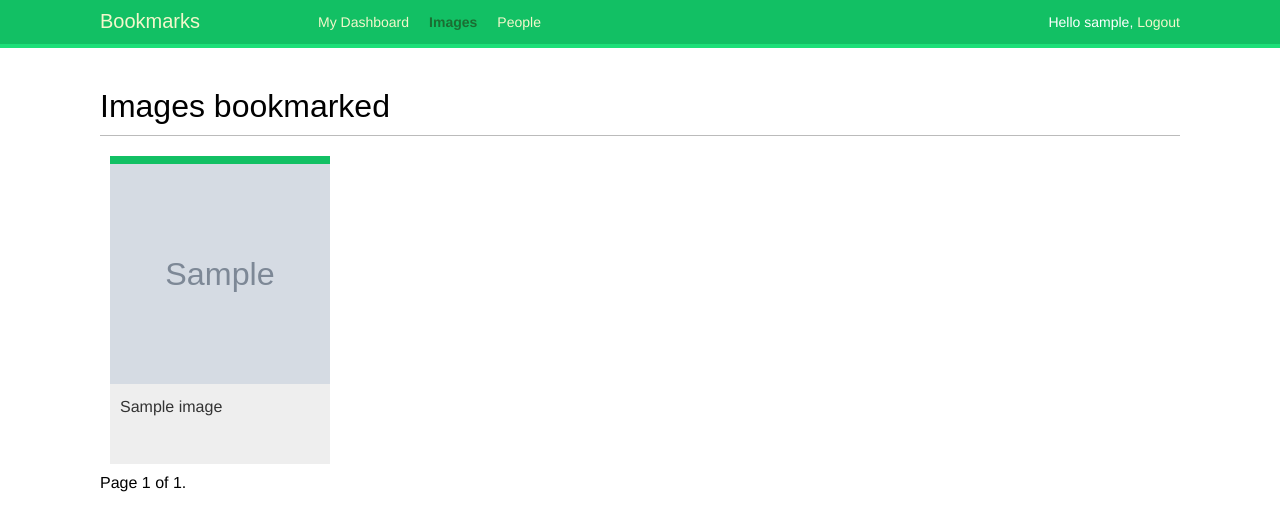
After one commit to healingfields/social_website-Django-, a Django app: page /images/ in a window 1280 px wide. The commit adds this page. Shown: the top 531 px of the page. Run offline with Django 3.2, Linux system fonts and the light colour scheme; a user stored in the database is signed in; tables that the repository leaves empty hold one stand-in row (values such as "Sample post"); grey boxes marked "Sample" are stand-in pictures; some libraries are stand-ins or nearby versions; some web fonts are replaced.

Commit message:
list bookmarks with pagination, working on scrolling option with ajax

```diff
--- a/account/templates/base.html
+++ b/account/templates/base.html
@@ -5,6 +5,7 @@
     <meta charset="UTF-8">
     <title>{% block title %} {% endblock %}</title>
     <link href="{% static "css/base.css" %}" rel="stylesheet">
+
 </head>
 <body>
     <div id="header">
@@ -14,8 +15,9 @@
                 <li {% if section == "dashboard" %} class="selected" {% endif %}>
                     <a href="{% url "dashboard" %}">My Dashboard</a>
                 </li>
-                <li {% if section == "images" %} class="selected" {% endif %}>
-                    <a href="#">Images</a>
+                <li {% if section == "images" %}class="selected"{% endif %}>
+                    <a href="{% url "images:list" %}">Images</a>
+                </li>
 
                 <li {% if section == "people" %} class="selected" {% endif %}>
                     <a href="#">People</a>
--- a/config/settings.py
+++ b/config/settings.py
@@ -25,7 +25,7 @@ SECRET_KEY = 'django-insecure-)zn3841#js8q%tgf)o7ooe9q7h=r#^an4=1i1)aosu2aeq))if
 # SECURITY WARNING: don't run with debug turned on in production!
 DEBUG = True
 
-ALLOWED_HOSTS = []
+ALLOWED_HOSTS = ['mysite.com', '127.0.0.1', 'localhost']
 
 
 # Application definition
--- a/account/static/js/bookmarklet.js
+++ b/images/static/js/bookmarklet.js
@@ -1,6 +1,6 @@
 (function() {
     var jquery_version = '3.4.1';
-    var site_url = 'https://127.0.0.1:8000/';
+    var site_url = 'https://mysite.com:8000/';
     var static_url = site_url + 'static/';
     var min_width = 100;
     var min_height = 100;
@@ -13,6 +13,7 @@
             href:static_url+'css/bookmarklet.css?r=' + Math.floor(Math.random()*9999999999)
         });
         jQuery('head').append(css);
+
 
         box_html = '<div id="bookmarklet"><a href="#" id="close">&times;</a><h1>Select an image to bookmark:</h1><div class="images"></div></div>';
         jQuery('body').append(box_html);
--- a/images/templates/bookmarklet_launcher.js
+++ b/images/templates/bookmarklet_launcher.js
@@ -3,6 +3,7 @@
         myBookmarklet();
     }
     else{
-        document.body.appendChild(document.createElement('script')).src='https://127.0.0.1:8000/static/js/bookmarklet.js?r='+Math.floor(Math.random()*99999999999999999999);
+        document.body.appendChild(document.createElement('script')).src='https://mysite.com:8000/static/js/bookmarklet.js?r='+Math.floor(Math.random()*99999999999999999999);
+
     }
 })();
--- /dev/null
+++ b/images/templates/images/image/list.html
@@ -0,0 +1,31 @@
+{% extends 'base.html' %}
+{% block title %}Images bookmarked{% endblock %}
+{% block content %}
+    <h1>Images bookmarked</h1>
+    <div id="image-list">
+        {% include "images/image/list_ajax.html" %}
+    </div>
+      {% include "images/pagination.html" with page=images %}
+{% endblock %}
+{% block domready %}
+    var page = 1;
+    var empty_page = false;
+    var block_request = false;
+
+    $(window).scroll(function(){
+        var margin = $(document).height() - $(document) - 200;
+        if($(window).scrollTop() > margin && empty_page == false && block_request == false){
+            block_request == true;
+            page += 1;
+            $.get('?page=' + page, function(data){
+                if(data == ''){
+                    empty_page = true;
+                }
+                else{
+                    block_request = false;
+                    $('image-list').append(data);
+                }
+            });
+        }
+    });
+{% endblock %}
--- /dev/null
+++ b/images/templates/images/image/list_ajax.html
@@ -0,0 +1,15 @@
+{% load thumbnail %}
+
+{% for image in images %}
+    <div class="image">
+        <a href="{{ image.get_absolute_url }}">
+            {% thumbnail image.image 300x300 crop="smart" as im%}
+            <img src="{{ im.url }}">
+        </a>
+        <div class="info">
+        <a href="{{ image.get_absolute_url }}" class="title">
+            {{ image.title }}
+        </a>
+        </div>
+    </div>
+{% endfor %}
--- /dev/null
+++ b/images/templates/images/pagination.html
@@ -0,0 +1,14 @@
+
+<div class="pagination">
+    <span class="step-links">
+    {% if page.has_previous %}
+        <a href="?page={{ page.previous_page_number }}">Previous</a>
+    {% endif %}
+    <span class="current">
+        Page {{ page.number }} of {{ page.paginator.num_pages }}.
+    </span>
+    {% if page.has_next %}
+        <a href="?page={{ page.next_page_number }}">Next</a>
+    {% endif %}
+    </span>
+</div>
--- a/images/urls.py
+++ b/images/urls.py
@@ -6,4 +6,5 @@ urlpatterns = [
     path('create/', views.image_create, name='create'),
     path('detail/<int:id>/<slug:slug>/', views.image_detail, name='detail'),
     path('like/', views.image_like, name='like'),
+    path('', views.image_list, name='list'),
 ]
--- a/images/views.py
+++ b/images/views.py
@@ -7,6 +7,8 @@ from .models import Image
 from django.views.decorators.http import require_POST
 from django.http import JsonResponse
 from common.decorators import ajax_required
+from django.core.paginator import Paginator, EmptyPage, PageNotAnInteger
+from django.http import HttpResponse
 # Create your views here.
 
 @login_required
@@ -49,3 +51,24 @@ def image_like(request):
         except:
             pass
     return JsonResponse({'status':'error'})
+
+@login_required
+def image_list(request):
+    images = Image.objects.all()
+    paginator = Paginator(images, 2)
+    page = request.GET.get('page')
+    try:
+        images=paginator.page(page)
+    except PageNotAnInteger:
+        images = paginator.page(1)
+    except EmptyPage:
+        if request.is_ajax():
+            return HttpResponse('')
+        images= paginator.page(paginator.num_pages)
+    if request.is_ajax():
+        return render(request,
+                      'images/image/list_ajax.html',
+                      {'section': 'images', 'images': images})
+    return render(request,
+                  'images/image/list.html',
+                  {'section': 'images', 'images': images})
```
Also changed, not shown: images/templates/images/image/detail.html (+19 -25 lines), images/static/css/bookmarklet.css (renamed from account/static/css/bookmarklet.css).
